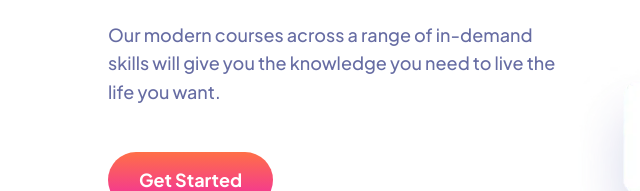
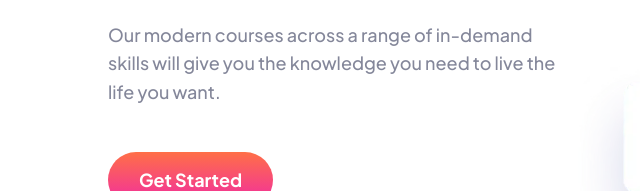
Before and after one commit to karolbanat/skilled-elearning-landing-page, a website: page index.html in a window 1280 px wide. Shown: the part 380-571 px from the top of the page, 57-697 px from the left. Drawn offline with Linux system fonts and the light colour scheme.

Commit message:
Changed text color

```diff
--- a/src/sass/base/_root.scss
+++ b/src/sass/base/_root.scss
@@ -21,7 +21,7 @@
 
 	// stage
 	--heading: var(--clr-primary-700);
-	--text: var(--clr-primary-400);
+	--text: var(--clr-neutral-700);
 
 	--bg-courses: linear-gradient(hsl(0, 0%, 100%) 0%, hsl(236, 100%, 97%) 100%);
 	--bg-courses-header: var(--clr-gradient-700);
```
Also changed, not shown: dist/css/main.min.css.
